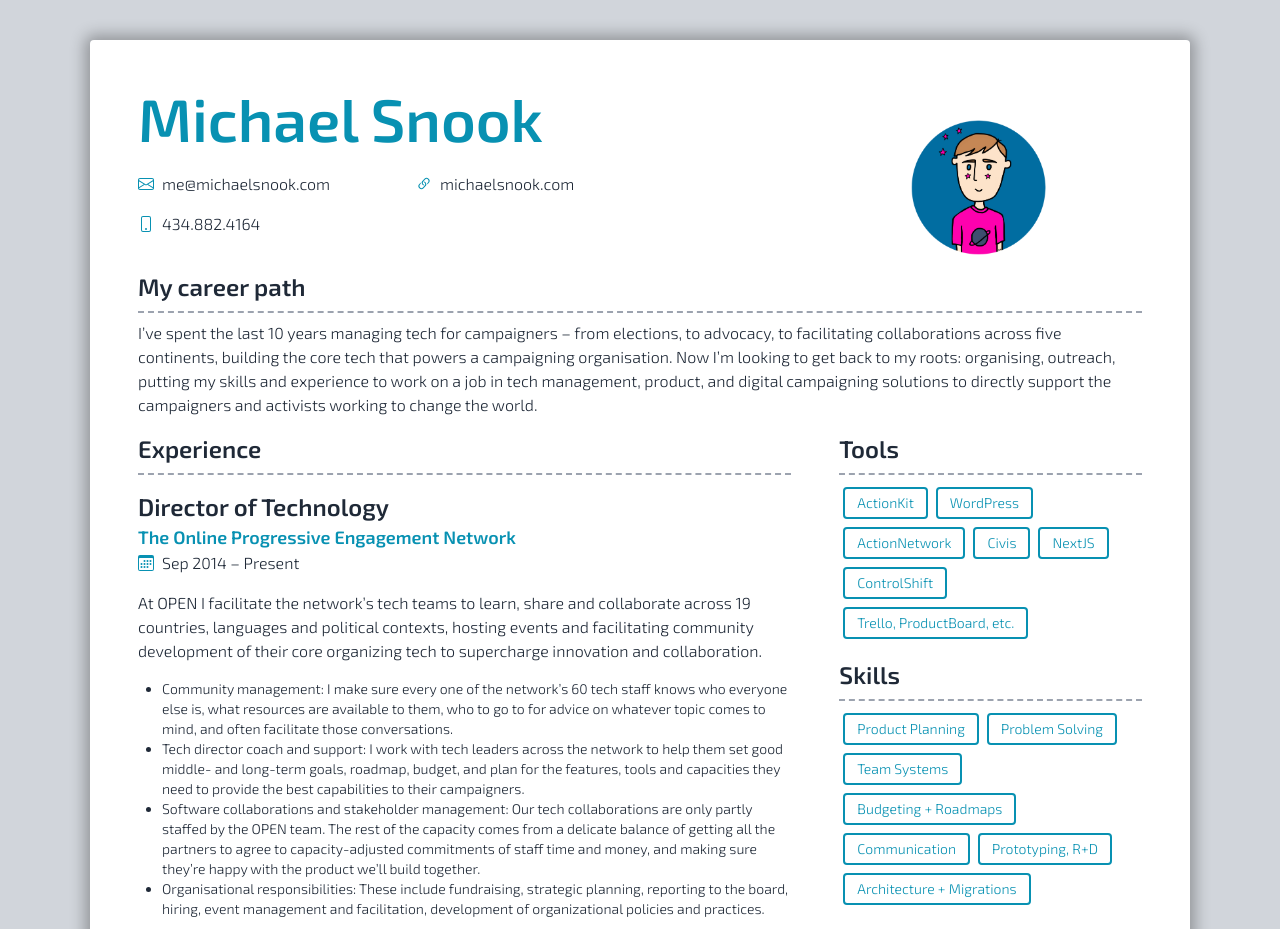
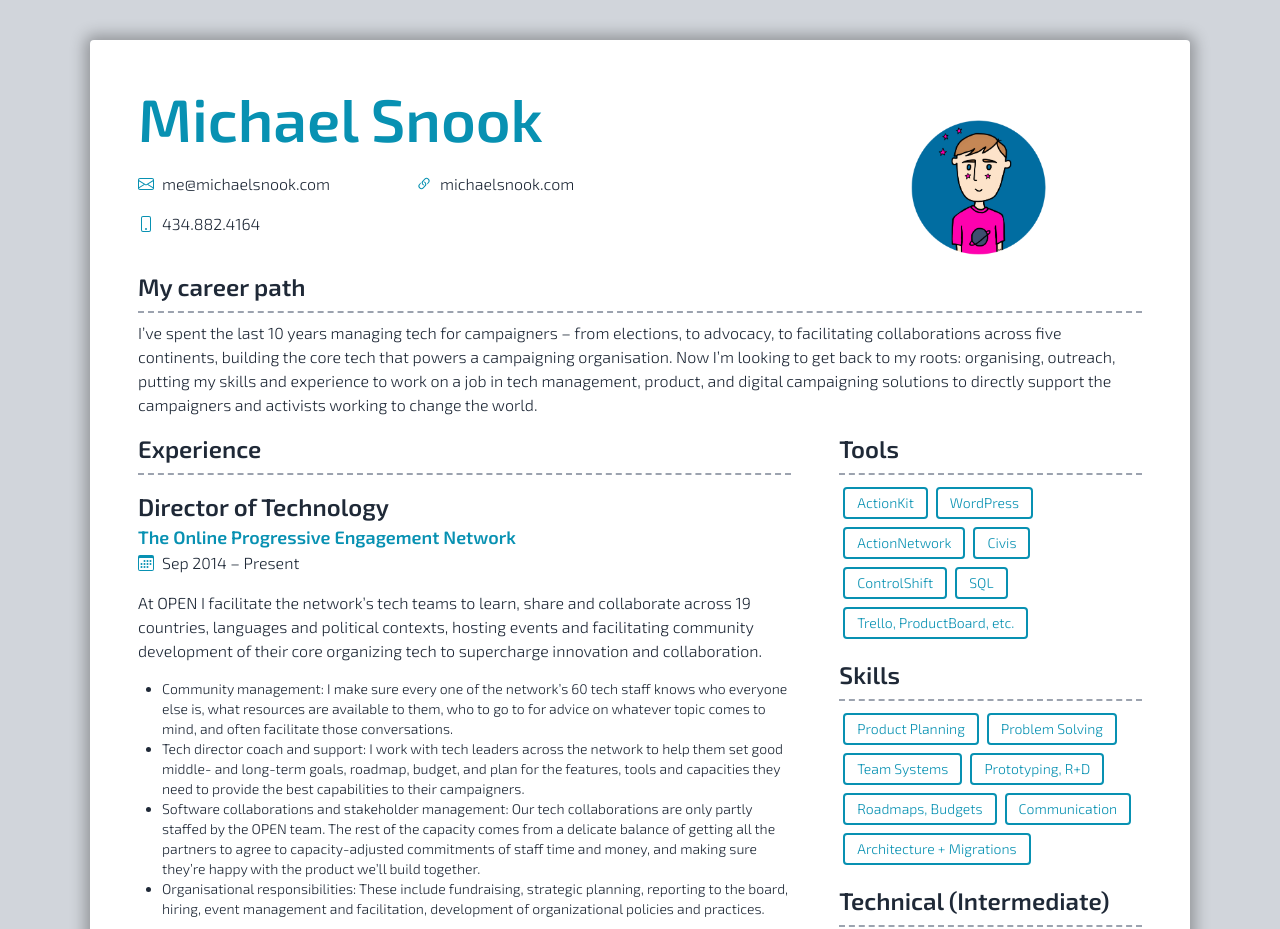
Before and after one commit to michaelsnook/michaelsnook.com, a Next.js app: page /resume in a window 1280 px wide. Shown: the top 929 px of the page. Built offline with nearby package versions, Linux system fonts and the light colour scheme.

Commit message:
Re-order badges

```diff
--- a/pages/resume/index.js
+++ b/pages/resume/index.js
@@ -165,8 +165,8 @@ function Page() {
               <Badge>WordPress</Badge>
               <Badge>ActionNetwork</Badge>
               <Badge>Civis</Badge>
-              <Badge>NextJS</Badge>
               <Badge>ControlShift</Badge>
+              <Badge>SQL</Badge>
               <Badge>Trello, ProductBoard, etc.</Badge>
             </p>
 
@@ -175,9 +175,9 @@ function Page() {
               <Badge>Product&nbsp;Planning</Badge>
               <Badge>Problem&nbsp;Solving</Badge>
               <Badge>Team&nbsp;Systems</Badge>
-              <Badge>Budgeting&nbsp;+&nbsp;Roadmaps</Badge>
+              <Badge>Prototyping,&nbsp;R+D</Badge>
+              <Badge>Roadmaps, Budgets</Badge>
               <Badge>Communication</Badge>
-              <Badge>Prototyping,&nbsp;R+D</Badge>
               <Badge>Architecture&nbsp;+&nbsp;Migrations</Badge>
             </p>
 
```
